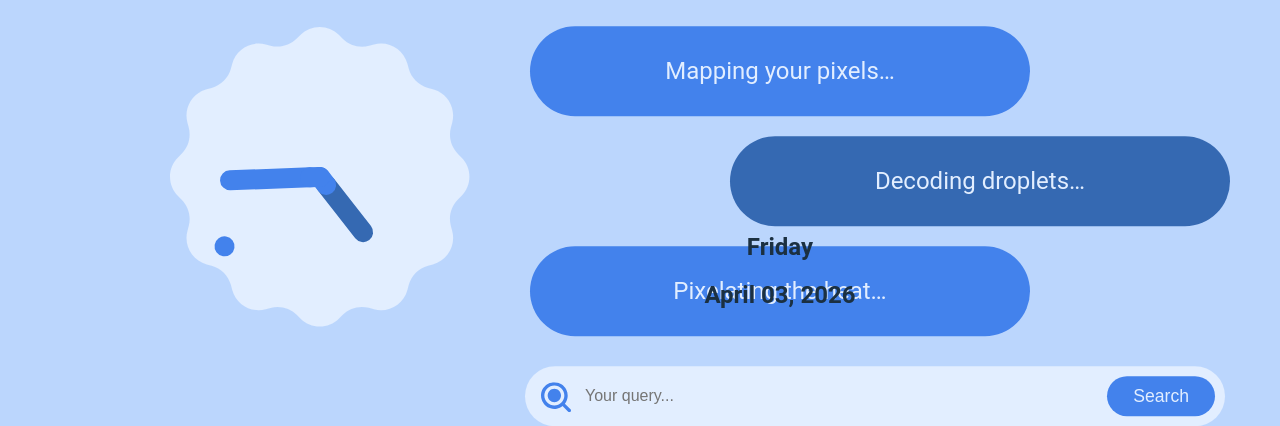
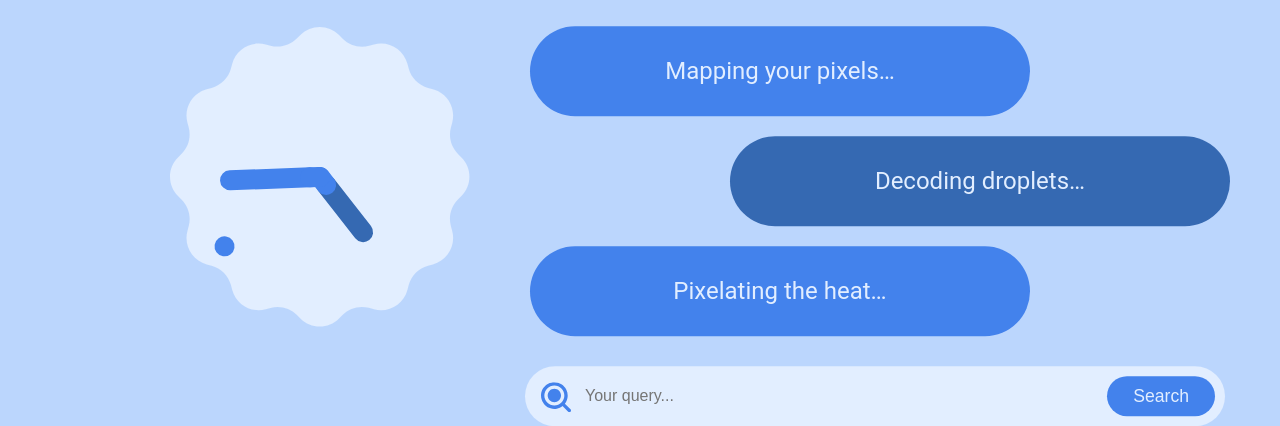
Before and after one commit to ivaishnavraj/PixterialTab, a browser extension: page index.html in a window 1280 px wide. Shown: the part 163-589 px from the top of the page. Drawn offline with Linux system fonts and the light colour scheme.

Commit message:
Update index.html
Removed Date Option

```diff
--- a/index.html
+++ b/index.html
@@ -167,10 +167,10 @@
         <!--? end of searchbar-------------- -->
 
         <!-- ! clock bottom date and day -->
-        <div class="date-box" oncontextmenu="disableRightClick(event)">
+        <!-- <div class="date-box" oncontextmenu="disableRightClick(event)">
             <h2 id="fullDay"></h2>
             <h2 id="shortFormat"></h2>
-        </div>
+        </div> -->
     </div>
 </div>
 
```
